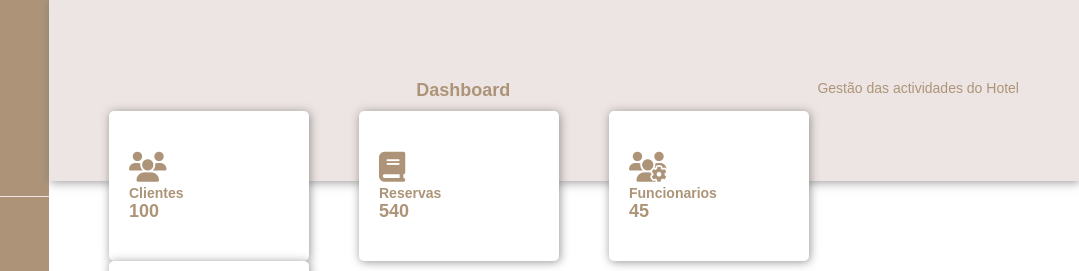
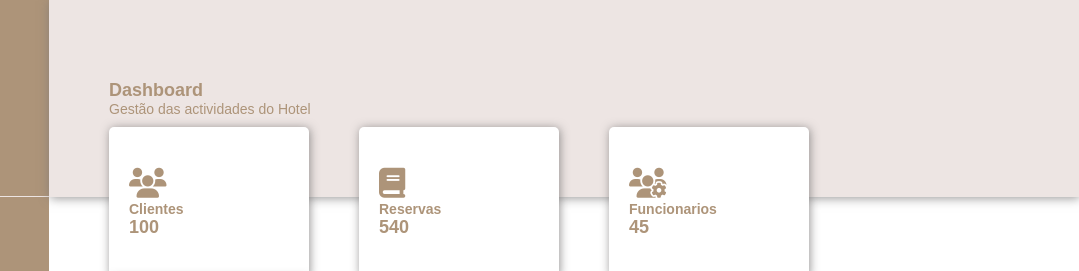
Before and after one commit to culyssander/review-html-css-javascript, a plain HTML site: page index.html in a window 1280 px wide. Shown: the top 271 px of the page, 201-1280 px from the left. Drawn offline with nearby package versions, Linux system fonts and the light colour scheme; a web font is replaced by a local one.

Commit message:
Actualizacao do ficheiro cliente no css

```diff
--- /dev/null
+++ b/clientes.css
@@ -0,0 +1,5 @@
+#interface .navegation {
+    display: flex;
+    justify-content: space-between
+
+}
--- a/estilo.css
+++ b/estilo.css
@@ -92,9 +92,6 @@ body {
     background: #EDE5E3;
     padding: 80px 60px;
     box-shadow: 1px 1px 10px rgba(122, 120, 120, 0.8);
-    display: flex;
-    justify-content: space-between
-
 }
 
 #interface .navegation h3 {
```
Also changed, not shown: clientes.html (+1 -0 lines).
